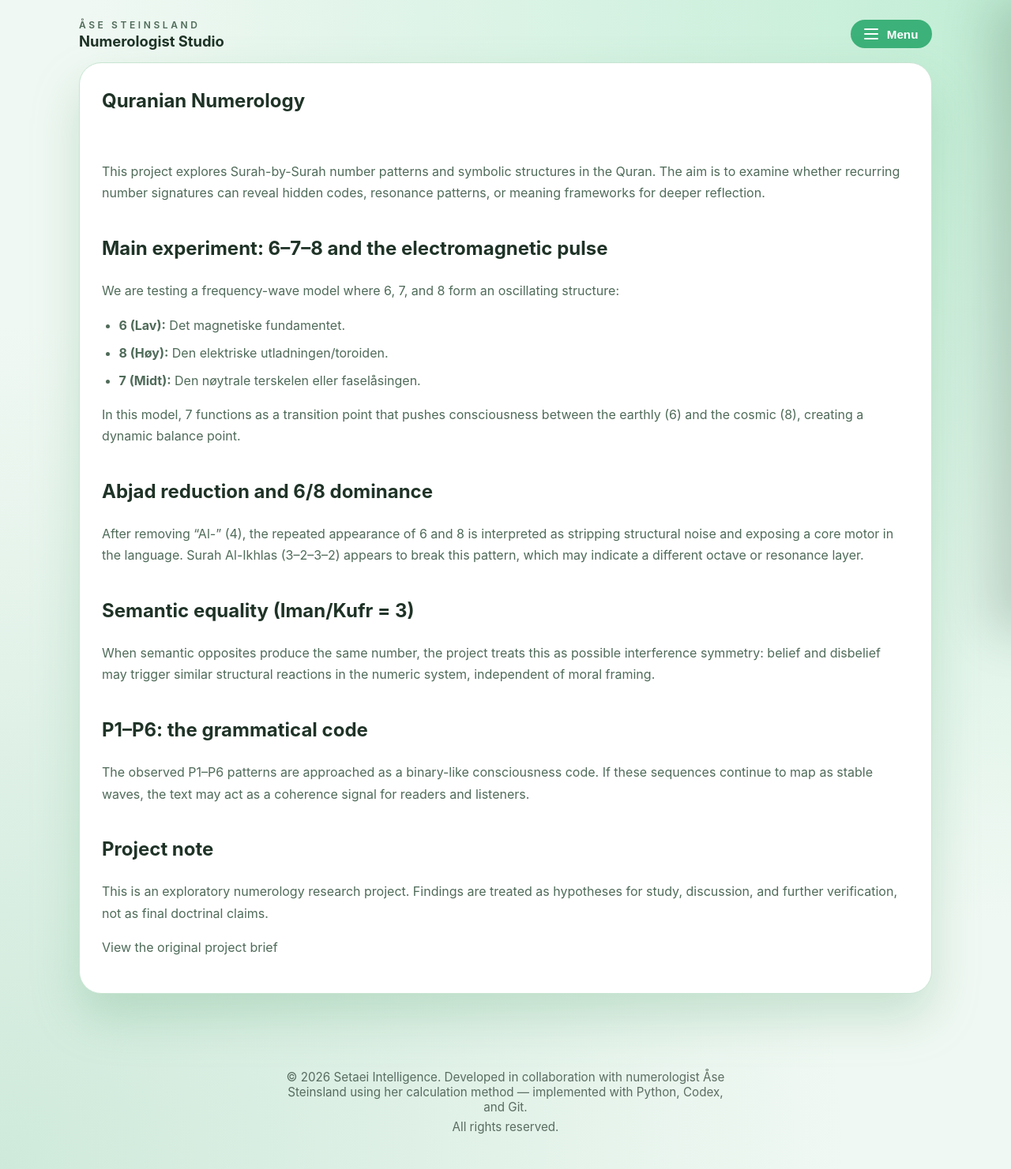
After one commit to XS227/Numerologist, a Django app: page /quranian-numerology/ in a window 1280 px wide. The commit adds this page. Shown: the whole page at 79% size. Run offline with Django 5.2, Linux system fonts and the light colour scheme.

Commit message:
Add Quranian Numerology project page and navigation links

```diff
--- a/tall_project/navigation.py
+++ b/tall_project/navigation.py
@@ -96,6 +96,11 @@ STATIC_PAGES: Dict[str, StaticPage] = {
             "pages/numerologist-in-media.html",
         ),
         StaticPage(
+            "quranian-numerology",
+            _("Quranian Numerology"),
+            "pages/quranian-numerology.html",
+        ),
+        StaticPage(
             "guidance-support", _("Guidance & Support"), "pages/guidance-support.html"
         ),
         StaticPage("about-the-firm", _("About the Firm"), "pages/about-the-firm.html"),
@@ -155,6 +160,7 @@ NAVIGATION: Tuple[NavigationItem, ...] = (
             NavigationItem("blog-articles", _("Blog / Articles")),
             NavigationItem("references", _("References")),
             NavigationItem("numerologist-in-media", _("Numerologist in the Media")),
+            NavigationItem("quranian-numerology", _("Quranian Numerology")),
         ),
     ),
     NavigationItem(
--- /dev/null
+++ b/tall_project/templates/pages/quranian-numerology.html
@@ -0,0 +1,82 @@
+{% extends "base.html" %}
+{% load i18n %}
+
+{% block title %}{{ page.title }} — Numerologist{% endblock %}
+
+{% block content %}
+<article class="card prose" aria-labelledby="page-title">
+  <h1 id="page-title">{{ page.title }}</h1>
+  <p>
+    {% blocktrans trimmed %}
+    This project explores Surah-by-Surah number patterns and symbolic structures in the Quran. The aim is to examine whether
+    recurring number signatures can reveal hidden codes, resonance patterns, or meaning frameworks for deeper reflection.
+    {% endblocktrans %}
+  </p>
+
+  <section aria-labelledby="main-experiment">
+    <h2 id="main-experiment">{% trans "Main experiment: 6–7–8 and the electromagnetic pulse" %}</h2>
+    <p>
+      {% blocktrans trimmed %}
+      We are testing a frequency-wave model where 6, 7, and 8 form an oscillating structure:
+      {% endblocktrans %}
+    </p>
+    <ul>
+      <li><strong>6 (Lav):</strong> {% trans "Det magnetiske fundamentet." %}</li>
+      <li><strong>8 (Høy):</strong> {% trans "Den elektriske utladningen/toroiden." %}</li>
+      <li><strong>7 (Midt):</strong> {% trans "Den nøytrale terskelen eller faselåsingen." %}</li>
+    </ul>
+    <p>
+      {% blocktrans trimmed %}
+      In this model, 7 functions as a transition point that pushes consciousness between the earthly (6) and the cosmic (8),
+      creating a dynamic balance point.
+      {% endblocktrans %}
+    </p>
+  </section>
+
+  <section aria-labelledby="abjad-reduction">
+    <h2 id="abjad-reduction">{% trans "Abjad reduction and 6/8 dominance" %}</h2>
+    <p>
+      {% blocktrans trimmed %}
+      After removing “Al-” (4), the repeated appearance of 6 and 8 is interpreted as stripping structural noise and exposing
+      a core motor in the language. Surah Al-Ikhlas (3–2–3–2) appears to break this pattern, which may indicate a different octave
+      or resonance layer.
+      {% endblocktrans %}
+    </p>
+  </section>
+
+  <section aria-labelledby="semantic-equality">
+    <h2 id="semantic-equality">{% trans "Semantic equality (Iman/Kufr = 3)" %}</h2>
+    <p>
+      {% blocktrans trimmed %}
+      When semantic opposites produce the same number, the project treats this as possible interference symmetry:
+      belief and disbelief may trigger similar structural reactions in the numeric system, independent of moral framing.
+      {% endblocktrans %}
+    </p>
+  </section>
+
+  <section aria-labelledby="grammar-code">
+    <h2 id="grammar-code">{% trans "P1–P6: the grammatical code" %}</h2>
+    <p>
+      {% blocktrans trimmed %}
+      The observed P1–P6 patterns are approached as a binary-like consciousness code. If these sequences continue to map as
+      stable waves, the text may act as a coherence signal for readers and listeners.
+      {% endblocktrans %}
+    </p>
+  </section>
+
+  <section aria-labelledby="project-note">
+    <h2 id="project-note">{% trans "Project note" %}</h2>
+    <p>
+      {% blocktrans trimmed %}
+      This is an exploratory numerology research project. Findings are treated as hypotheses for study, discussion, and further
+      verification, not as final doctrinal claims.
+      {% endblocktrans %}
+    </p>
+    <p>
+      <a href="https://chatgpt.com/share/69e2065a-d2f0-83eb-b780-4e1e8c788885" target="_blank" rel="noopener noreferrer">
+        {% trans "View the original project brief" %}
+      </a>
+    </p>
+  </section>
+</article>
+{% endblock %}
--- a/tall_project/templates/pages/resources.html
+++ b/tall_project/templates/pages/resources.html
@@ -19,6 +19,7 @@
       <li><a href="{% url 'static_page' 'blog-articles' %}">{% trans "Blog / Articles" %}</a></li>
       <li><a href="{% url 'static_page' 'references' %}">{% trans "References" %}</a></li>
       <li><a href="{% url 'static_page' 'numerologist-in-media' %}">{% trans "Numerologist in the Media" %}</a></li>
+      <li><a href="{% url 'static_page' 'quranian-numerology' %}">{% trans "Quranian Numerology" %}</a></li>
     </ul>
   </section>
 </article>
```
